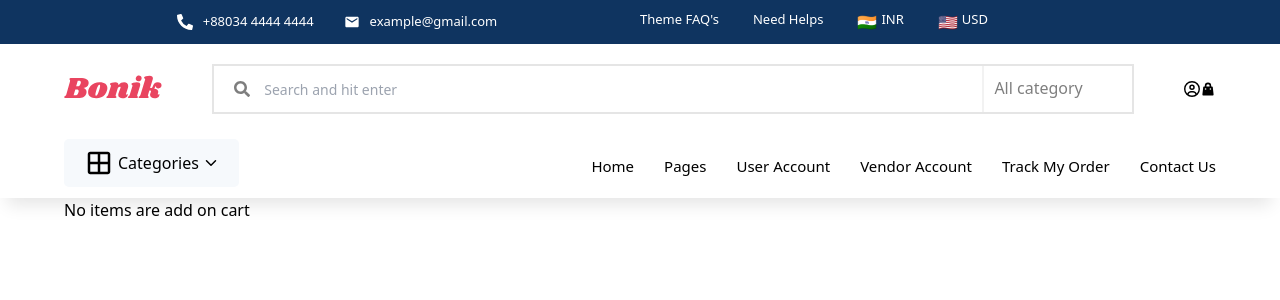
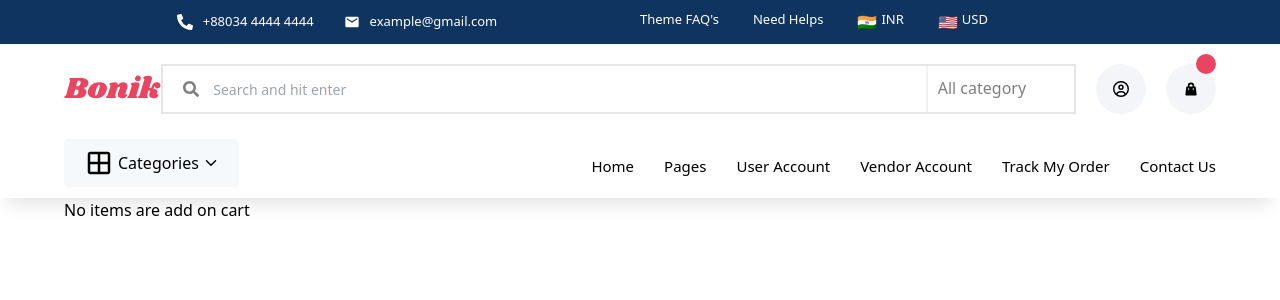
Before and after one commit to samirzjadhav/react-ecommerce-website, a React (Create React App) app: page /cart in a window 1280 px wide. Shown: the top 300 px of the page. Built offline with nearby package versions, Linux system fonts and the light colour scheme.

Commit message:
feat: styled on cart icons and contact icons for good look

```diff
--- a/src/Common/Header/Search.js
+++ b/src/Common/Header/Search.js
@@ -26,10 +26,10 @@ const Search = ({ cartItem }) => {
             <span>All category</span>
           </div>
           <div className="icon flex width">
-            <i>
+            <i className="icon-circle flex justify-center items-center">
               <FaRegCircleUser />
             </i>
-            <div className="cart"></div>
+            <div className="cart w-[50px] flex justify-center items-center icon-circle">
               <Link to="/cart">
                 <i>
                   <HiShoppingBag />
@@ -38,6 +38,7 @@ const Search = ({ cartItem }) => {
               </Link>
             </div>
           </div>
+        </div>
       </section>
     </>
   );
--- a/src/index.css
+++ b/src/index.css
@@ -47,6 +47,14 @@ button {
   box-shadow: rgb(43 52 69 / 10%) 0px 4px 16px;
 }
 
+.icon-circle {
+  @apply bg-[#f3f5f9] h-[50px] leading-[50px] text-center w-[50px] ml-5 rounded-[50%];
+}
+
+.search .cart span {
+  @apply bg-[#e94560] text-white text-xs h-5 absolute text-center w-5 rounded-[50%] right-0 -top-2.5;
+}
+
 /*---------category----------*/
 .contentWidth {
   @apply w-[77%];
@@ -86,7 +94,7 @@ button {
 .product h3 {
   @apply font-medium text-[17px];
 }
-.product h4{
+.product h4 {
   @apply font-bold text-[20px];
 }
 
@@ -120,7 +128,7 @@ button {
   @apply opacity-100;
 }
 
-.price button{
+.price button {
   @apply flex justify-center items-center;
 }
 
```
Lines whose indentation alone changed are shown as unchanged.
